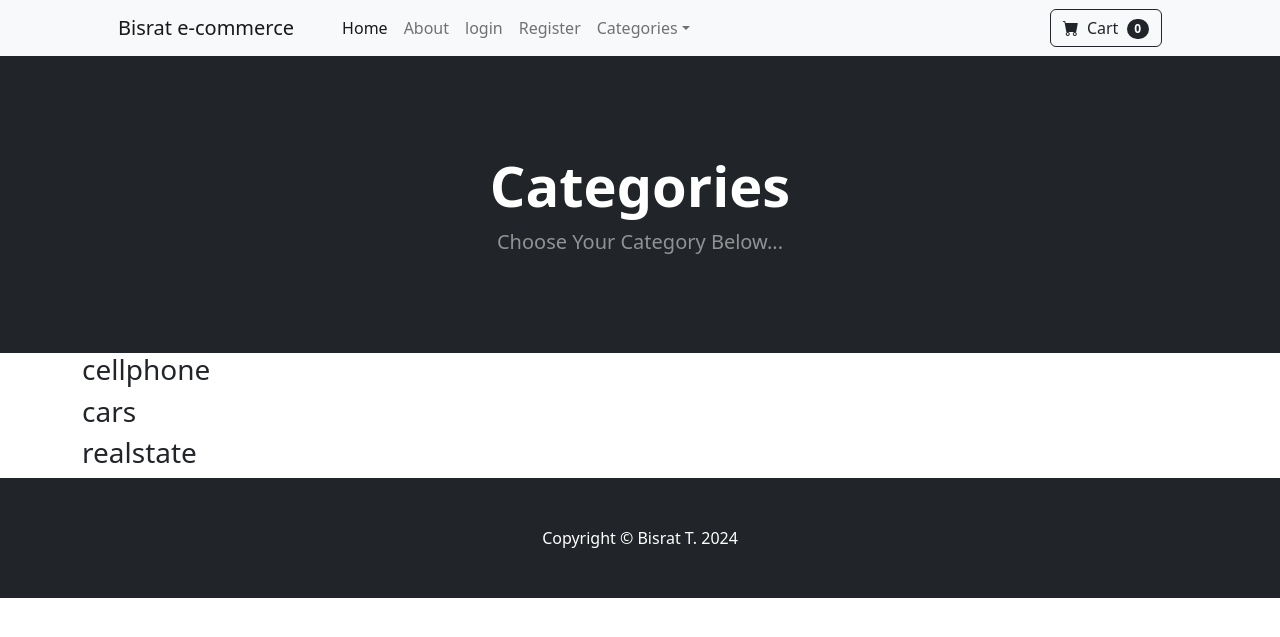
After one commit to bisre1921/django-ecommerce, a Django app: page /category_summary/ in a window 1280 px wide. The commit adds this page. Shown: the top 637 px of the page. Run offline with Django 5.2, Linux system fonts and the light colour scheme; data comes from the database, SQL or seed files in the repository; some libraries are stand-ins or nearby versions.

Commit message:
categories directory page

```diff
--- /dev/null
+++ b/store/templates/category_summary.html
@@ -0,0 +1,31 @@
+{% extends "base.html" %}
+
+{% block content %}
+     <!-- Header-->
+    <header class="bg-dark py-5">
+        <div class="container px-4 px-lg-5 my-5">
+            <div class="text-center text-white">
+                <h1 class="display-4 fw-bolder">Categories</h1>
+                <p class="lead fw-normal text-white-50 mb-0">
+                    Choose Your Category Below...
+                </p>
+            </div>
+        </div>
+    </header>
+
+    <div class="container">
+        <div class="row">
+            <div class="col-md-6">
+               {% for category in categories %}
+                <h3>
+                    <a class="dropdown-item" href="{% url 'category' category %}">
+                        {{ category.name }}
+                    </a>
+                    {% comment %} {{ category.name }} {% endcomment %}
+                </h3>
+               {% endfor %}
+            </div>
+        </div>
+    </div>
+
+{% endblock %}
--- a/store/templates/navbar.html
+++ b/store/templates/navbar.html
@@ -15,7 +15,7 @@
                 <li class="nav-item dropdown">
                     <a class="nav-link dropdown-toggle" id="navbarDropdown" href="#" role="button" data-bs-toggle="dropdown" aria-expanded="false">Categories</a>
                     <ul class="dropdown-menu" aria-labelledby="navbarDropdown">
-                        <li><a class="dropdown-item" href="{% url 'home' %}">All Products</a></li>
+                        <li><a class="dropdown-item" href="{% url 'category_summary' %}">All Products</a></li>
                         <li><hr class="dropdown-divider" /></li>
                         <li><a class="dropdown-item" href="{% url 'category' 'cars' %}">cars</a></li>
                         <li><a class="dropdown-item" href="{% url 'category' 'cellphone' %}">cellphone</a></li>
--- a/store/urls.py
+++ b/store/urls.py
@@ -9,4 +9,5 @@ urlpatterns = [
     path('register/', views.register_user , name="register"),
     path('product/<int:pk>', views.product , name="product"),
     path('category/<str:foo>', views.category , name="category"),
+    path('category_summary/', views.category_summary , name="category_summary"),
 ]
--- a/store/views.py
+++ b/store/views.py
@@ -18,6 +18,10 @@ def about(request):
 def product(request , pk):
     product = Product.objects.get(id=pk)
     return render(request , 'product.html' , {'product': product})
+
+def category_summary(request):
+    categories = Category.objects.all()
+    return render(request , 'category_summary.html' , {"categories": categories})
 
 def category(request , foo):
     foo = foo.replace('-' , ' ')
```
